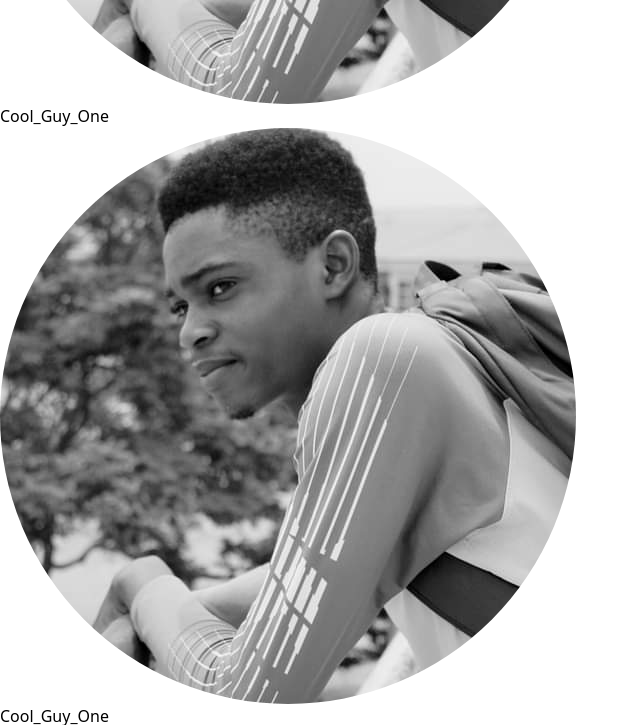
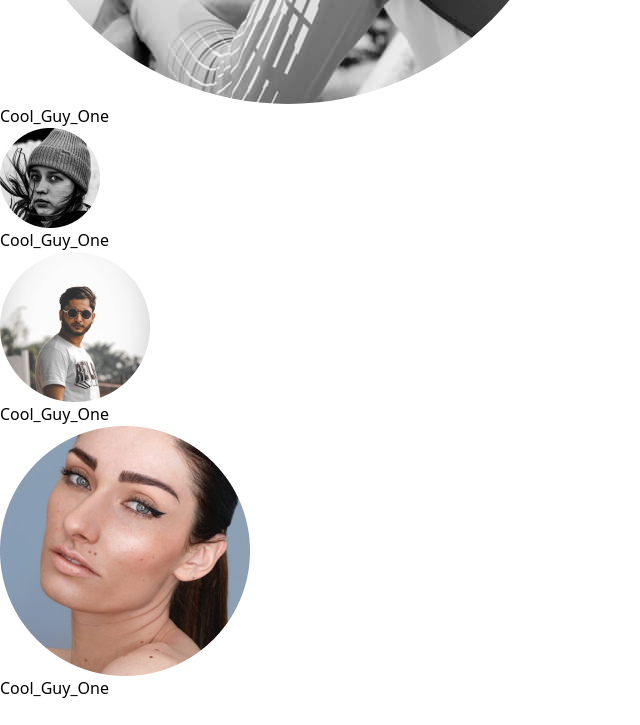
Before and after one commit to trend87/Fake-Stories, a website built with Parcel: page src/index.html in a window 1280 px wide. Shown: the part 520-1245 px from the top of the page, without its empty margins (0-640 px from the left). After the commit the page ends 1220 px from the top, so only its background shows below. Built offline with nearby package versions, Linux system fonts and the light colour scheme.

Commit message:
wrap ul in div

```diff
--- a/src/index.html
+++ b/src/index.html
@@ -10,6 +10,7 @@
 <body>
     <h1 class="text-5xl">Israel's Stories</h1>
 
+    <div>
         <ul>
             <li>
                 <a href="#">
@@ -19,22 +20,24 @@
             </li>
             <li>
                 <a href="#">
-                <img src="./assets/images/guy1.png" alt="guy1">
+                    <img src="./assets/images/girl1.png" alt="guy1">
                 </a>
                 <a href="#">Cool_Guy_One</a>
             </li>
             <li>
                 <a href="#">
-                <img src="./assets/images/guy1.png" alt="guy1">
+                    <img src="./assets/images/guy2.png" alt="guy1">
                 </a>
                 <a href="#">Cool_Guy_One</a>
             </li>
             <li>
                 <a href="#">
-                <img src="./assets/images/guy1.png" alt="guy1">
+                    <img src="./assets/images/girl2.png" alt="guy1">
                 </a>
                 <a href="#">Cool_Guy_One</a>
             </li>
         </ul>
+    </div>
+
 </body>
 </html>
```
Lines whose indentation alone changed are shown as unchanged.
